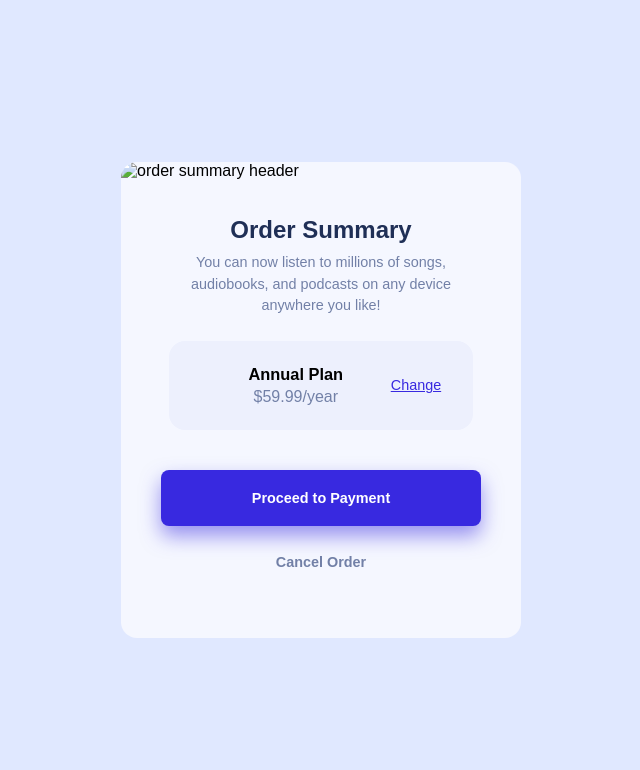
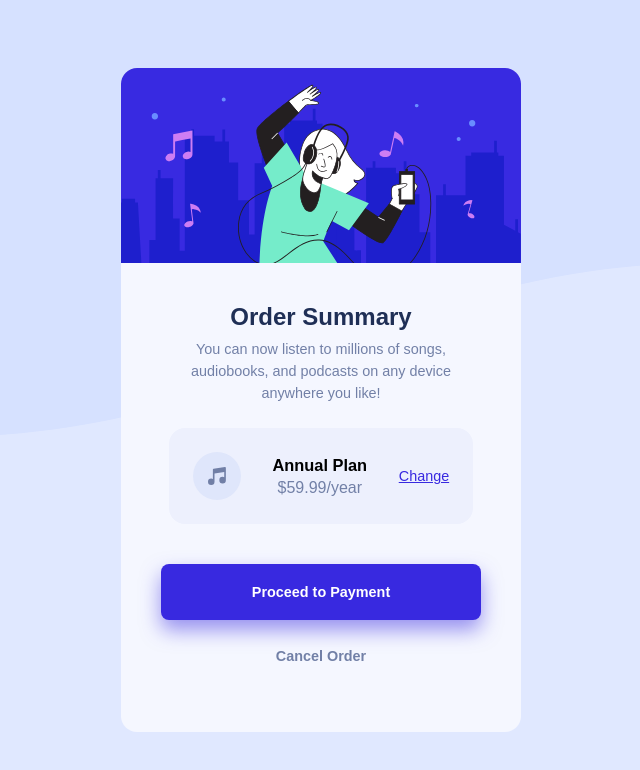
Before and after one commit to bytefulness/FrontendMentor, a plain HTML site: page order-summary/index.html in a window 1280 px wide. Shown: the whole page, without its empty margins (319-959 px from the left). Drawn offline with Linux system fonts and the light colour scheme; the site is published under a folder, as on GitHub Pages, so addresses that start at the root find nothing.

Commit message:
FIX: (order-summary) - Fix displaying problem for the images

```diff
--- a/order-summary/index.html
+++ b/order-summary/index.html
@@ -18,7 +18,7 @@
       <div class="order-summary">
         <header class="order-summary__header">
           <img
-            src="/images/illustration-hero.svg"
+            src="./images/illustration-hero.svg"
             alt="order summary header"
             class="header-image"
           />
@@ -31,7 +31,7 @@
           </p>
 
           <div class="order-summary__plan">
-            <img src="/images/icon-music.svg" alt="" class="plan__icon" />
+            <img src="./images/icon-music.svg" alt="" class="plan__icon" />
             <div class="plan__summary">
               <h3 class="plan__title">Annual Plan</h3>
               <span class="plan__price">$59.99/year</span>
--- a/order-summary/style.css
+++ b/order-summary/style.css
@@ -44,7 +44,7 @@ body {
   /* background-color: var(--pale-blue);
   background-image: url(/images/pattern-background-desktop.svg);
   background-repeat: no-repeat; */
-  background: var(--pale-blue) url(/images/pattern-background-desktop.svg) top
+  background: var(--pale-blue) url(./images/pattern-background-desktop.svg) top
     no-repeat;
   font-family: "Red Hat Display", sans-serif;
 }
```
